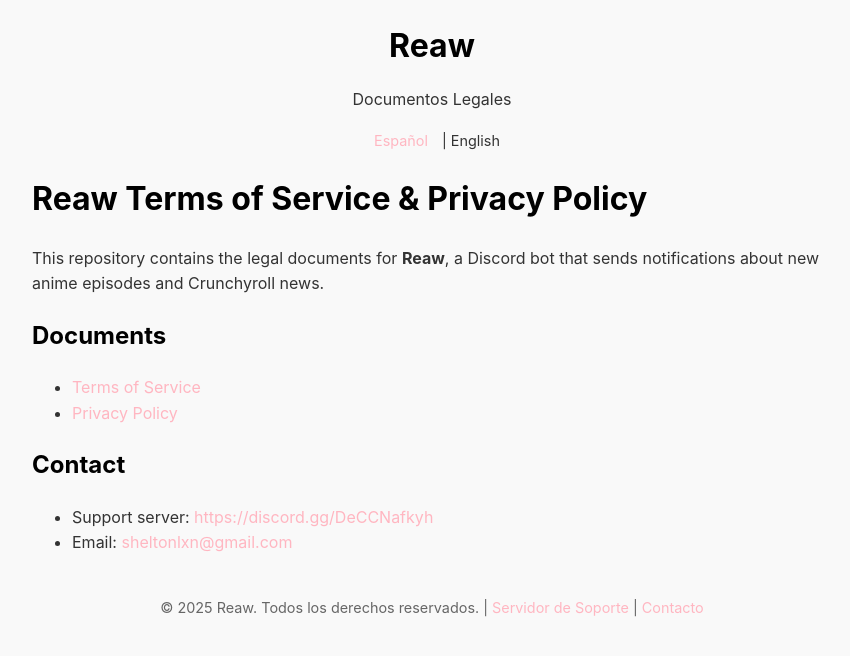
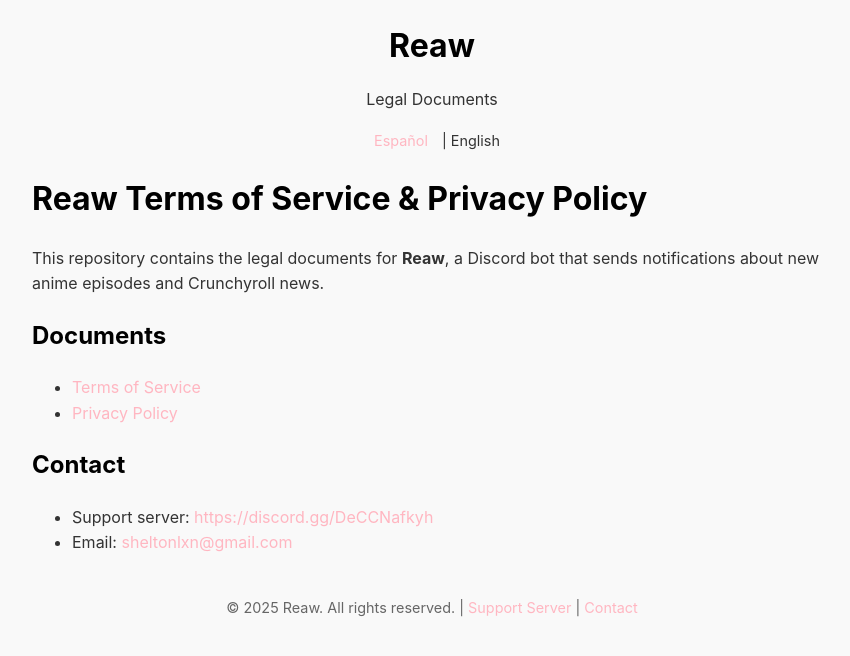
Before and after one commit to sheltonalixon/Reaw-Terms-of-Service-Privacy-Policy, a Jekyll site: the page built from README.en.md, in a window 1280 px wide. Shown: the top 656 px of the page, without its empty margins (208-1058 px from the left). Built offline with Jekyll 4.4.1, drawn with Linux system fonts in a browser that asks for light colours; our own code applies the rules of GitHub Pages for plain Markdown files.

Commit message:
default.html

```diff
--- a/_layouts/default.html
+++ b/_layouts/default.html
@@ -50,28 +50,22 @@
 <body>
   <div class="header">
     <h1>Reaw</h1>
-    <p>Documentos Legales</p>
+    <p>{% if page.lang == 'en' %}Legal Documents{% else %}Documentos Legales{% endif %}</p>
     <div class="language-selector">
       {% if page.lang == 'es' %}
-        <span>Español</span> |
-        {% if page.url contains 'README.es' or page.permalink == '/' %}
-          <a href="/Reaw-Terms-of-Service-and-Privacy-Policy/README.en">English</a>
-        {% else %}
-          <a href="{{ page.url | replace: '.es', '.en' }}">English</a>
-        {% endif %}
+        <span>Español</span> | <a href="{% if page.url contains 'README.es' or page.permalink == '/' %}/Reaw-Terms-of-Service-and-Privacy-Policy/README.en{% else %}{{ page.url | replace: '.es', '.en' }}{% endif %}">English</a>
       {% else %}
-        {% if page.url contains 'README.en' %}
-          <a href="/Reaw-Terms-of-Service-and-Privacy-Policy/">Español</a>
-        {% else %}
-          <a href="{{ page.url | replace: '.en', '.es' }}">Español</a>
-        {% endif %}
-        | <span>English</span>
+        <a href="{% if page.url contains 'README.en' %}/Reaw-Terms-of-Service-and-Privacy-Policy/{% else %}{{ page.url | replace: '.en', '.es' }}{% endif %}">Español</a> | <span>English</span>
       {% endif %}
     </div>
   </div>
   {{ content }}
   <div class="footer">
-    <p>© 2025 Reaw. Todos los derechos reservados. | <a href="https://discord.gg/DeCCNafkyh">Servidor de Soporte</a> | <a href="mailto:sheltonlxn@gmail.com">Contacto</a></p>
+    <p>
+      © 2025 Reaw. {% if page.lang == 'en' %}All rights reserved.{% else %}Todos los derechos reservados.{% endif %}
+      | <a href="https://discord.gg/DeCCNafkyh">{% if page.lang == 'en' %}Support Server{% else %}Servidor de Soporte{% endif %}</a>
+      | <a href="mailto:sheltonlxn@gmail.com">{% if page.lang == 'en' %}Contact{% else %}Contacto{% endif %}</a>
+    </p>
   </div>
 </body>
 </html>
```
